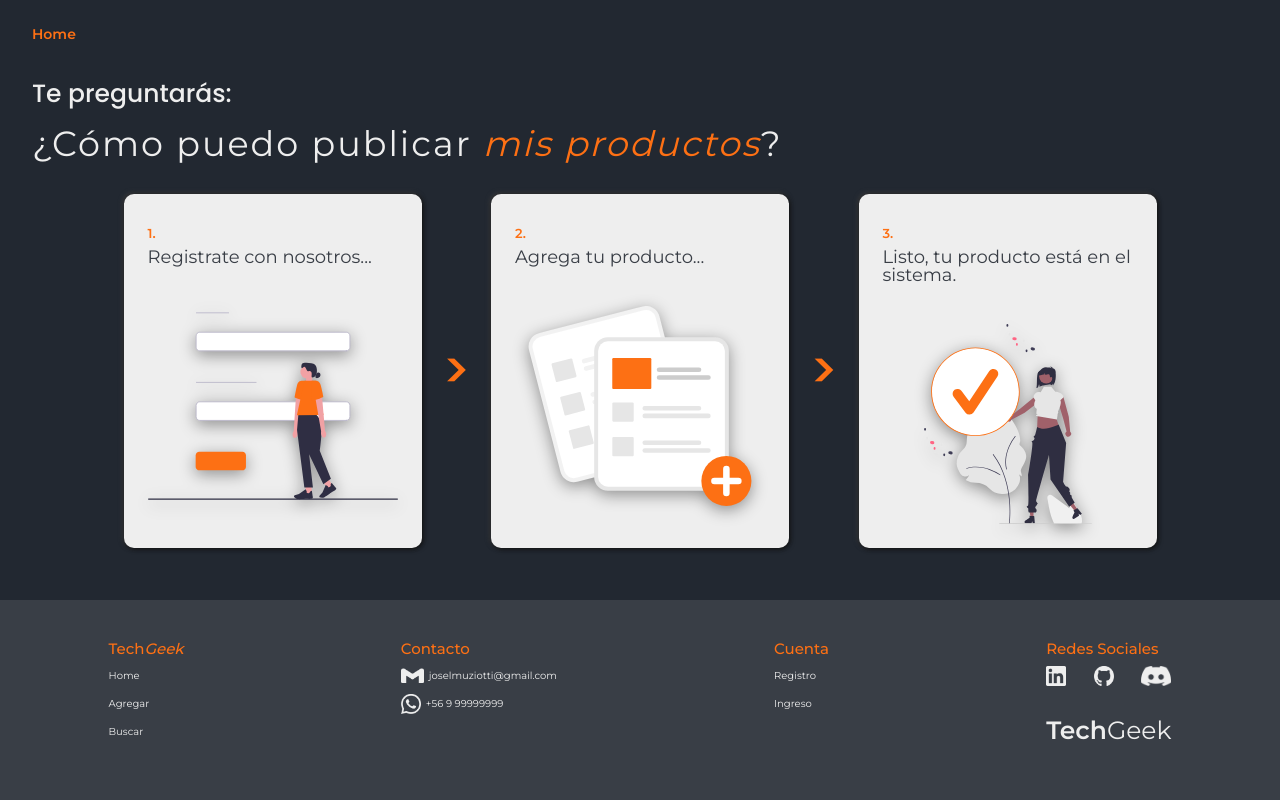
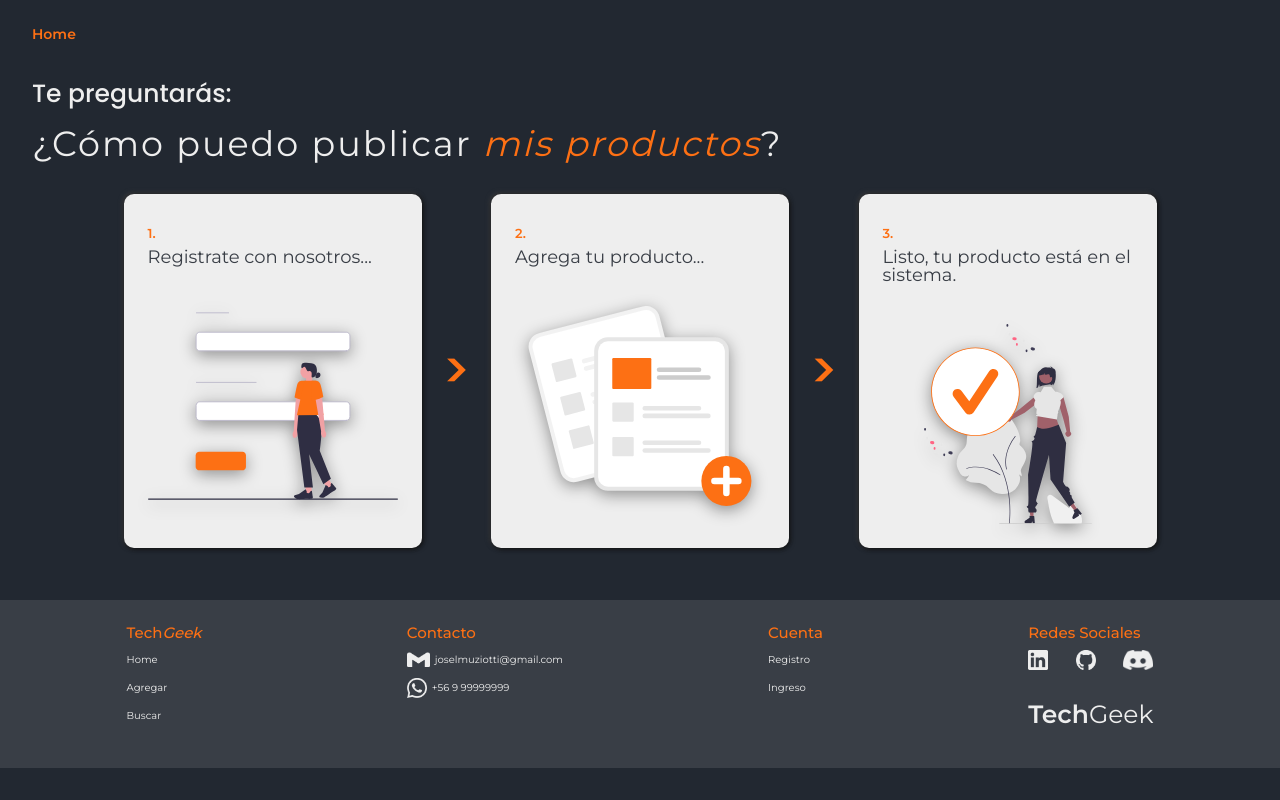
Before and after one commit to joselmuziotti/TecGeek-AluraGeek-, a plain HTML site: page Pages/front-page.html in a window 1280 px wide. Shown: the part 306-1106 px from the top of the page. After the commit the page ends 1074 px from the top, so only its background shows below. Drawn offline with Linux system fonts and the light colour scheme; a web font is replaced by a local one.

Commit message:
se ajusto el footer

```diff
--- a/css/footer.css
+++ b/css/footer.css
@@ -4,7 +4,7 @@
     justify-content: space-around;
     background-color: var(--grey-ligth);
     color: var(--white-bonne);
-    padding: 2.5em 0;
+    padding: 1.5em;
     height: 15vh;
 }
 
```
